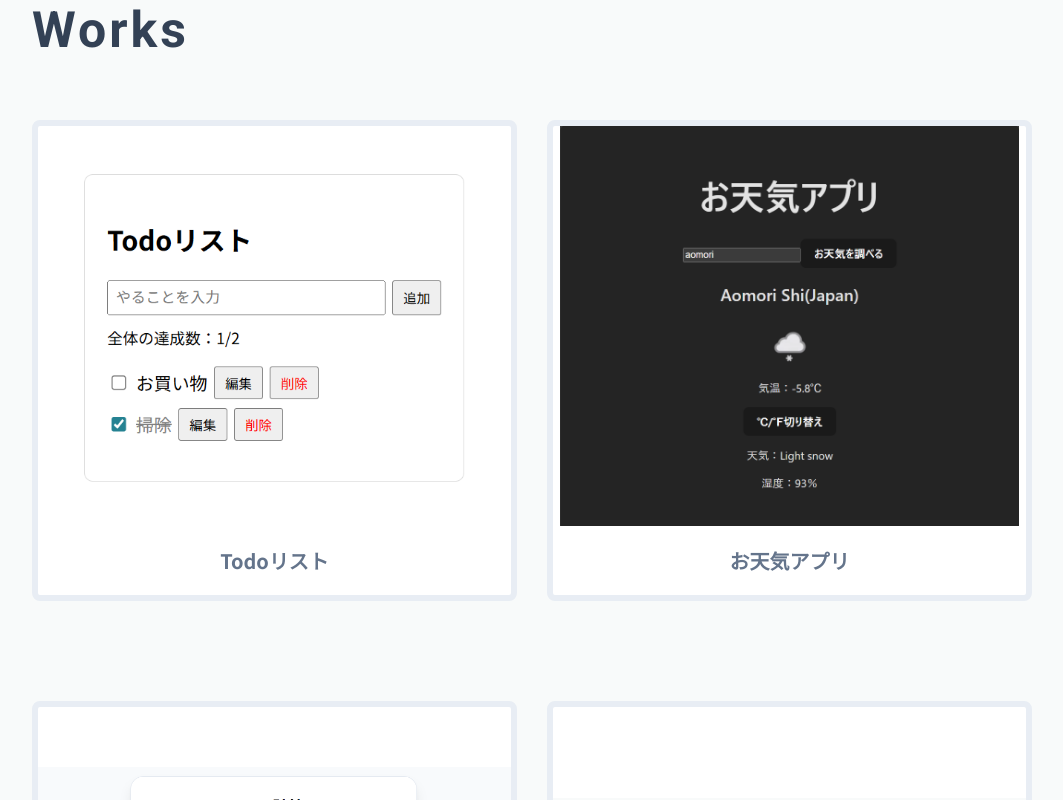
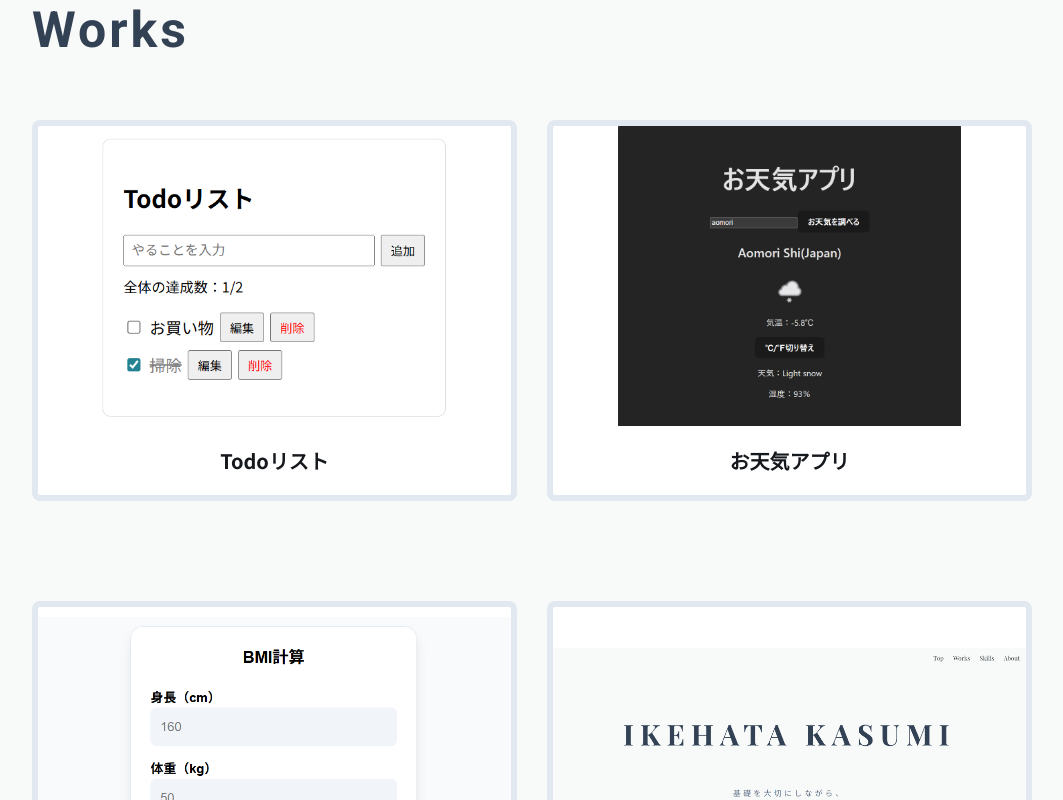
Before and after one commit to ikehatakasumi-del/myportfolio, a Next.js app: page / in a window 1280 px wide. Shown: the part 760-1560 px from the top of the page, without its empty margins (108-1171 px from the left). Built offline with nearby package versions, Linux system fonts and the light colour scheme; a web font is replaced by a local one.

Commit message:
フォントの色の変化

```diff
--- a/app/(main)/page.js
+++ b/app/(main)/page.js
@@ -19,10 +19,10 @@ const Home = () => {
                     key={work.slug}
                     href={`/works/${work.slug}`}
                     className="works-item"
-                    style={{textDecoration:"none",color:"#64748B",fontWeight:"bold"}}
+                    style={{textDecoration:"none",color:"#15181c",fontWeight:"bold"}}
                     >
-                    {/* <div className="dummy">No Image</div> */}
                     <WorksCard key={work.slug} work={work} />
+                    {/* <p style={{border:"2px solid #5959c0",borderRadius:"6px",display:"block",width:"120px",margin:"0 auto",fontSize:"18px",fontWeight:"normal",padding:"2px"}}>View project</p> */}
                     </Link>
                 ))}
 
--- a/app/components/WorksCard.js
+++ b/app/components/WorksCard.js
@@ -5,11 +5,12 @@ const WorksCard = ({work}) => {
             <Image
             src={work.image}
             alt={work.title}
-            width={400}
-            height={300}
+            width={300} //400
+            height={200} //300
             className="works-image"
             />
             <p>{work.title}</p>
+            {/* <p style={{border:"2px solid #A53DFF",borderRadius:"6px",color:"black",fontWeight:"normal",fontSize:"16px",display:"inline-block",padding:"6px",margin:"0 auto"}}>View Project</p> */}
         </div>
     );
 };
--- a/app/globals.css
+++ b/app/globals.css
@@ -4,6 +4,8 @@ body {
     margin: 0 auto;
     font-family: 'Noto Sans JP', sans-serif;
     /* background: linear-gradient(40deg, #e7e9ef, #dcdceb); */
+    /* background: linear-gradient(135deg, #e3abed 20%, #ffffff 100%); */
+    background-attachment: fixed;
 }
 html, body {
   overflow-x: hidden;
@@ -135,8 +137,9 @@ h4 {
     height: auto;
     background: #FFFFFF;
     border-radius: 8px;
-    /* border: 6px solid #E2E8F0; */
-    border: 6px solid #e8edf4;
+    border: 6px solid #E2E8F0;
+    /* border: 6px solid #e8edf4; */
+     /* border: 6px solid #F8AFA6; */
     margin-bottom: 70px;
     transition: box-shadow 0.3s ease, transform 0.3s ease;
 }
@@ -150,7 +153,7 @@ h4 {
 }
 .works-image {
     width: 100%;
-    height: 400px;
+    height: 300px;
     display: block;
   /* 画像がゆがむのを防ぐ */
     object-fit: contain;
```
